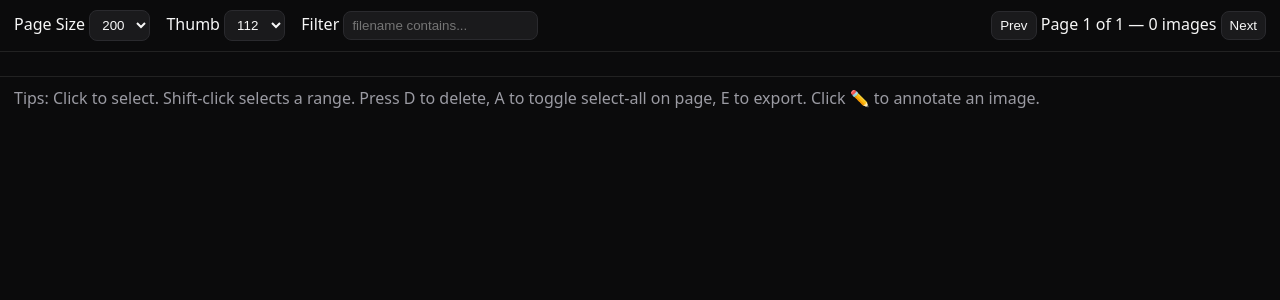
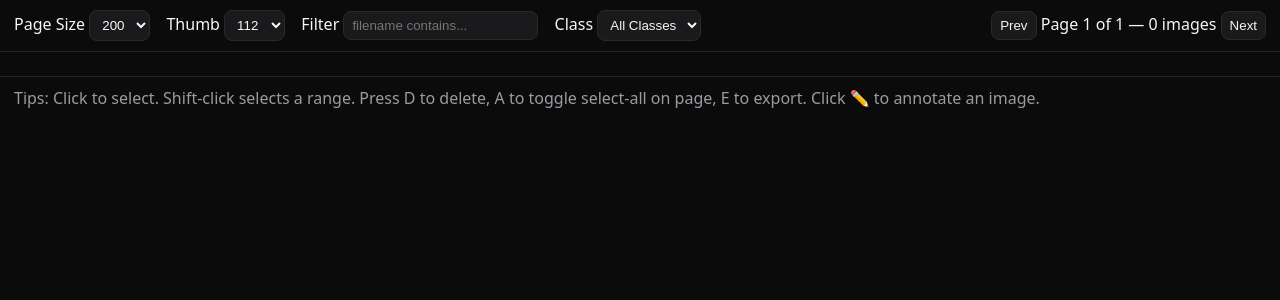
Before and after one commit to 84ace/yolo-reviewbox, a Flask app: page / in a window 1280 px wide. Shown: the part 50-350 px from the top of the page. Run offline with Flask 3, Linux system fonts and the light colour scheme; data that the repository does not hold is empty.

Commit message:
feat: Add class-based filtering and fix UI bugs
This commit introduces three main changes:
1.  **Adds class-based filtering:** A new dropdown menu allows users to filter the image grid to show only images containing a specific annotation class. This required a new backend function to find images by class and updates to the frontend to handle the filtering logic.
2.  **Fixes image selection:** A bug that prevented users from selecting images in the grid has been corrected. The JavaScript logic now properly updates the visual state of the tiles on click and shift-click.
3.  **Removes filenames:** The unnecessary filename text previously displayed below each thumbnail has been removed for a cleaner user interface.

```diff
--- a/app.py
+++ b/app.py
@@ -93,13 +93,38 @@ def annotate_page():
     w,h = img_size(path)
     return render_template("annotate.html", image_name=img, image_w=w, image_h=h, app_title=APP_TITLE)
 
+def get_images_by_class(class_name: str) -> List[str]:
+    img_files = set()
+    for ann_file in glob.glob(os.path.join(ANNOTATION_DIR, "*.xml")):
+        try:
+            tree = ET.parse(ann_file)
+            root = tree.getroot()
+            for obj in root.findall("object"):
+                if obj.findtext("name") == class_name:
+                    filename = root.findtext("filename")
+                    if filename:
+                        img_files.add(filename)
+                    break
+        except ET.ParseError:
+            continue
+
+    all_images = list_images_sorted()
+    return [img for img in all_images if img in img_files]
+
 @app.route("/api/images")
 def api_images():
     try: page = int(request.args.get("page","1"))
     except: page = 1
     try: page_size = int(request.args.get("page_size", str(PAGE_SIZE_DEFAULT)))
     except: page_size = PAGE_SIZE_DEFAULT
-    imgs = list_images_sorted()
+
+    class_filter = request.args.get("class", None)
+
+    if class_filter and class_filter != "All Classes":
+        imgs = get_images_by_class(class_filter)
+    else:
+        imgs = list_images_sorted()
+
     total = len(imgs)
     start = max(0, (page-1)*page_size)
     end = min(total, start+page_size)
--- a/static/main.js
+++ b/static/main.js
@@ -10,9 +10,10 @@
   const pageSizeSel = document.getElementById("pageSize");
   const thumbSizeSel = document.getElementById("thumbSize");
   const filterText = document.getElementById("filterText");
+  const classFilter = document.getElementById("classFilter");
 
   let state = { page: 1, pageSize: window.appConfig?.pageSize || 200, total: 0,
-    images: [], selected: new Set(), lastClickedIndex: null, thumb: 112, filter: "" };
+    images: [], selected: new Set(), lastClickedIndex: null, thumb: 112, filter: "", class: "All Classes" };
   let pageBoxes = {}; // name -> boxes[]
 
   function applyThumbSize() {
@@ -21,7 +22,10 @@
   }
 
   async function fetchImages() {
-    const url = `/api/images?page=${state.page}&page_size=${state.pageSize}`;
+    let url = `/api/images?page=${state.page}&page_size=${state.pageSize}`;
+    if (state.class && state.class !== "All Classes") {
+      url += `&class=${encodeURIComponent(state.class)}`;
+    }
     const res = await fetch(url);
     const data = await res.json();
     state.total = data.total; state.images = data.images;
@@ -123,8 +127,6 @@
       const img = document.createElement("img"); img.src = `/image/${encodeURIComponent(name)}`; img.className = "thumb";
       img.loading = "lazy"; img.width = state.thumb; img.height = state.thumb; tile.appendChild(img);
 
-      const meta = document.createElement("div"); meta.className = "meta"; meta.textContent = name; tile.appendChild(meta);
-
       tile.addEventListener("click", (e) => {
         const sel = state.selected;
         if (e.shiftKey && state.lastClickedIndex !== null) {
@@ -132,13 +134,20 @@
           const end = Math.max(state.lastClickedIndex, idx);
           for (let j = start; j <= end; j++) {
             const name2 = imgs[j];
-            if (sel.has(name2)) sel.delete(name2); else sel.add(name2);
+            const tile2 = grid.children[j];
+            if (sel.has(name2)) {
+              sel.delete(name2);
+              if(tile2) tile2.classList.remove("selected");
+            } else {
+              sel.add(name2);
+              if(tile2) tile2.classList.add("selected");
+            }
           }
         } else {
           if (sel.has(name)) sel.delete(name); else sel.add(name);
           state.lastClickedIndex = idx;
         }
-        drawOverlayForTile(tile, name);
+        tile.classList.toggle("selected", sel.has(name));
       });
 
       grid.appendChild(tile);
@@ -218,6 +227,19 @@
   pageSizeSel.addEventListener("change", () => { state.pageSize = parseInt(pageSizeSel.value, 10); state.page = 1; fetchImages(); });
   thumbSizeSel.addEventListener("change", () => { state.thumb = parseInt(thumbSizeSel.value, 10); applyThumbSize(); render(); });
   filterText.addEventListener("input", (e) => { state.filter = e.target.value; render(); });
+  classFilter.addEventListener("change", () => { state.class = classFilter.value; state.page = 1; fetchImages(); });
+
+  async function fetchClasses() {
+    const res = await fetch("/api/classes");
+    const data = await res.json();
+    const classes = data.classes || [];
+    classes.forEach(c => {
+      const opt = document.createElement("option");
+      opt.value = c;
+      opt.textContent = c;
+      classFilter.appendChild(opt);
+    });
+  }
 
   document.addEventListener("keydown", (e) => {
     if (e.target.tagName === "INPUT" || e.target.tagName === "TEXTAREA") return;
@@ -235,5 +257,7 @@
 
   pageSizeSel.value = String(state.pageSize);
   thumbSizeSel.value = String(state.thumb);
-  applyThumbSize(); fetchImages();
+  applyThumbSize();
+  fetchClasses();
+  fetchImages();
 })();
--- a/templates/index.html
+++ b/templates/index.html
@@ -42,6 +42,11 @@
       <label>Filter
         <input id="filterText" placeholder="filename contains..." />
       </label>
+      <label>Class
+        <select id="classFilter">
+          <option>All Classes</option>
+        </select>
+      </label>
     </div>
     <div class="right">
       <button id="btnPrev" title="Previous (←)">Prev</button>
```
